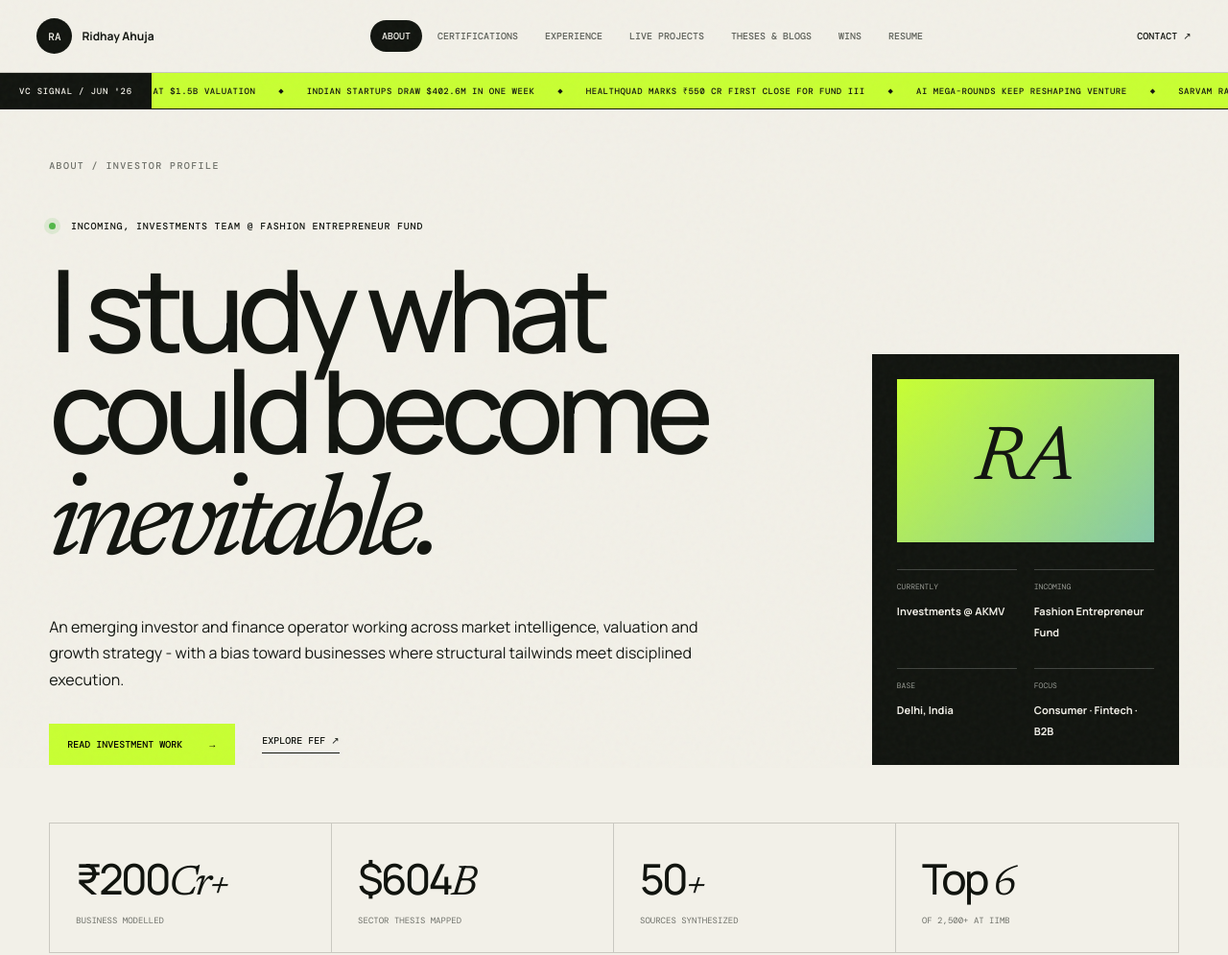
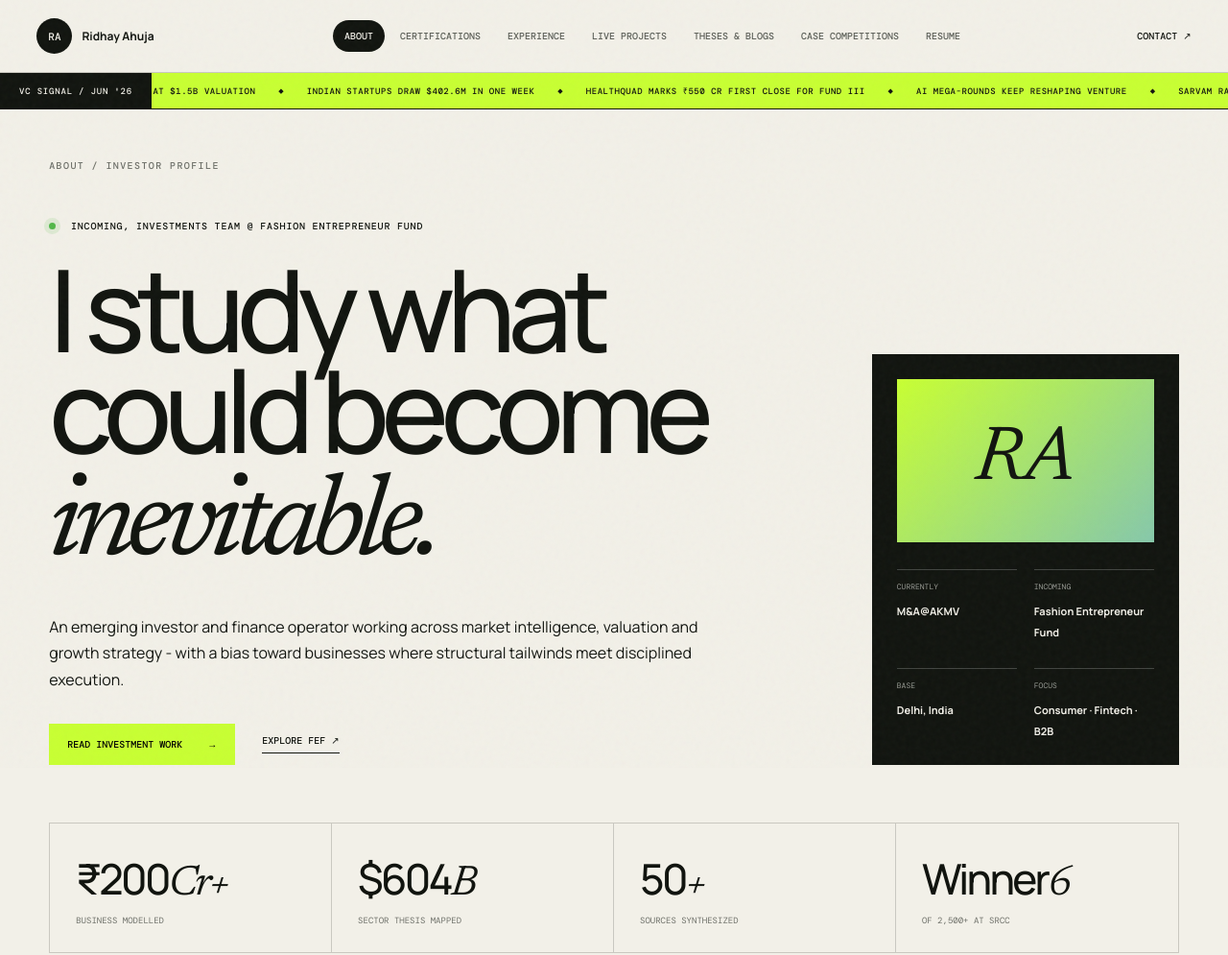
Before and after one commit to ridhayahu/ridhay-portfolio, a plain HTML site: page index.html in a window 1280 px wide. Shown: the top 995 px of the page at 96% size. Drawn offline with nearby package versions, Linux system fonts and the light colour scheme.

Commit message:
Update index.html

```diff
--- a/index.html
+++ b/index.html
@@ -4,7 +4,7 @@
   <meta charset="utf-8">
   <meta name="viewport" content="width=device-width,initial-scale=1">
   <meta name="description" content="Ridhay Ahuja - investing, finance and strategy portfolio">
-  <title>Ridhay Ahuja | Investing & Strategy</title>
+  <title>Ridhay Ahuja | Investments & Strategy</title>
   <link rel="preconnect" href="https://fonts.googleapis.com">
   <link rel="preconnect" href="https://fonts.gstatic.com" crossorigin>
   <link href="https://fonts.googleapis.com/css2?family=DM+Mono:wght@400;500&family=Manrope:wght@400;500;600;700&family=Newsreader:ital,wght@1,400&display=swap" rel="stylesheet">
@@ -20,7 +20,7 @@
       <button class="tab" data-tab="experience">Experience</button>
       <button class="tab" data-tab="projects">Live Projects</button>
       <button class="tab" data-tab="theses">Theses & Blogs</button>
-      <button class="tab" data-tab="wins">Wins</button>
+      <button class="tab" data-tab="wins">Case Competitions</button>
       <button class="tab" data-tab="resume">Resume</button>
     </nav>
     <a class="contact-link" href="mailto:ridhayahujawork@gmail.com">Contact ↗</a>
@@ -57,7 +57,7 @@
         </div>
         <aside class="profile-card">
           <div class="profile-monogram">RA</div>
-          <div><span>Currently</span><b>Investments @ AKMV</b></div>
+          <div><span>Currently</span><b>M&A@AKMV</b></div>
           <div><span>Incoming</span><b>Fashion Entrepreneur Fund</b></div>
           <div><span>Base</span><b>Delhi, India</b></div>
           <div><span>Focus</span><b>Consumer · Fintech · B2B</b></div>
@@ -67,7 +67,7 @@
         <article><strong>₹200<em>Cr+</em></strong><span>Business modelled</span></article>
         <article><strong>$604<em>B</em></strong><span>Sector thesis mapped</span></article>
         <article><strong>50<em>+</em></strong><span>Sources synthesized</span></article>
-        <article><strong>Top <em>6</em></strong><span>of 2,500+ at IIMB</span></article>
+        <article><strong>Winner<em>6</em></strong><span>of 2,500+ at SRCC</span></article>
       </div>
       <footer class="panel-footer"><span>BCom · University of Delhi · CGPA 7.82</span><span>Financial modelling · DCF · Public comps · Market intelligence</span></footer>
     </section>
```
